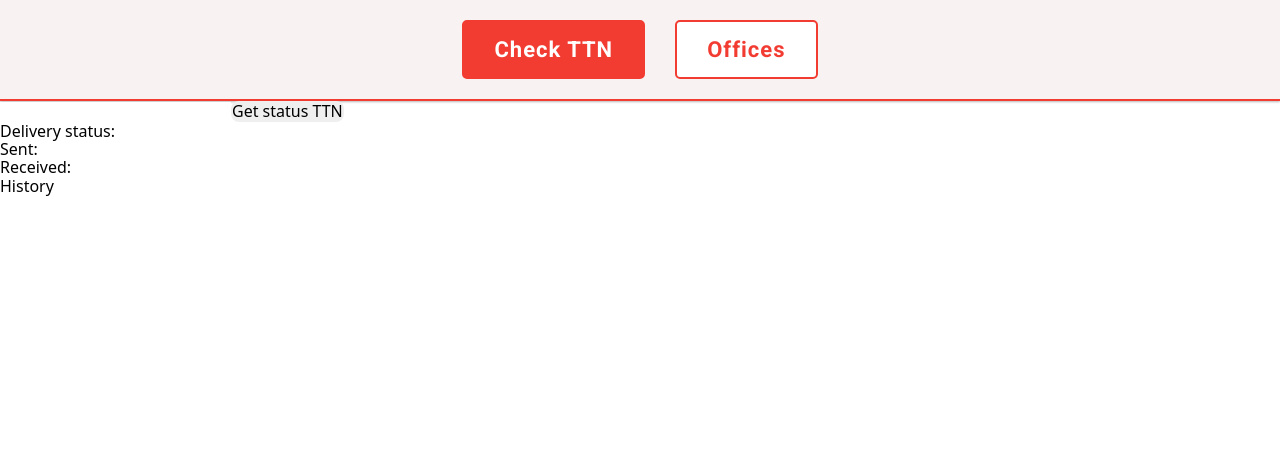
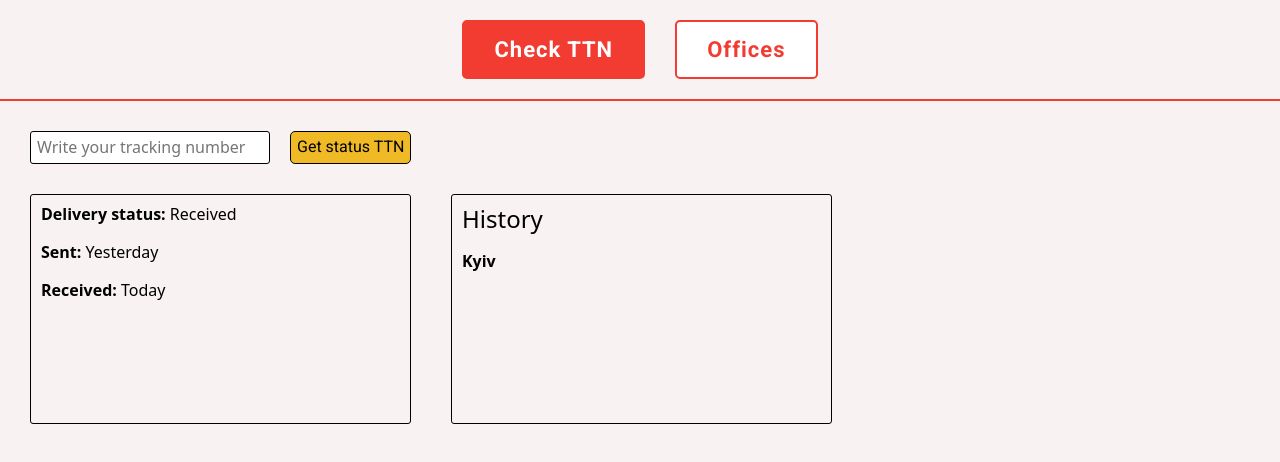
Before and after one commit to LeonidYezerskyi/new-post-app, a React (Vite) app: page / in a window 1280 px wide. Shown: the top 462 px of the page. Built offline with nearby package versions, Linux system fonts and the light colour scheme; the HTML template or start-up script is replaced by a standard one.

Commit message:
ADDED: styles to all components

```diff
--- a/src/App.module.css
+++ b/src/App.module.css
@@ -1,8 +1,6 @@
 #root {
   max-width: 1280px;
   margin: 0 auto;
-  padding-left: 20px;
-  padding-right: 20px;
   text-align: center;
 }
 
@@ -13,7 +11,6 @@
   gap: 30px;
   padding: 20px 50px;
   border-bottom: 2px solid #f23c32;
-  box-shadow: 0 1px 2px #b9b9b9;
   background-color: #f8f2f2;
 }
 
@@ -29,10 +26,24 @@
   border-radius: 5px 5px 5px 5px;
   transition: all 0.3s;
   cursor: pointer;
+
+  &:hover,
+  &:focus {
+    color: #ff0d00;
+    border-color: #ff0d00;
+    transform: translateY(-2px);
+    box-shadow: 0 0 0 0.8px #f23c32;
+  }
 }
 
 .tabPage.active {
   background-color: #f23c32;
   color: #ffffff;
   border: 2px solid #f23c32;
+
+  &:hover,
+  &:focus {
+    background-color: #ff0d00;
+    border-color: #ff0d00;
+  }
 }
--- a/src/components/CheckHistory/CheckHistory.jsx
+++ b/src/components/CheckHistory/CheckHistory.jsx
@@ -2,7 +2,12 @@ import css from './CheckHistory.module.css'
 
 const CheckHistory = () => {
     return (
-        <div>History</div>
+        <div className={css.historyWrapper}>
+            <h2>History</h2>
+            <ul>
+                <li className={css.text}>Kyiv</li>
+            </ul>
+        </div>
     )
 }
 
--- a/src/components/CheckHistory/CheckHistory.module.css
+++ b/src/components/CheckHistory/CheckHistory.module.css
@@ -0,0 +1,17 @@
+.historyWrapper {
+  display: flex;
+  flex-direction: column;
+  gap: 20px;
+  width: 381px;
+  height: 230px;
+  border: 1px solid black;
+  border-radius: 3px;
+  padding: 10px 10px;
+}
+
+.text {
+  font-size: 16px;
+  letter-spacing: 1;
+  font-weight: 600;
+  color: black;
+}
--- a/src/components/OfficesList/OfficesList.jsx
+++ b/src/components/OfficesList/OfficesList.jsx
@@ -2,9 +2,9 @@ import css from './OfficesList.module.css'
 
 const OfficesList = () => {
     return (
-        <div>
-            <h2>Offices&apos; list</h2>
-            <ul>
+        <div className={css.listContainer}>
+            <h1 className={css.title}>List of branches</h1>
+            <ul className={css.listWrapper}>
                 <li >Description</li>
             </ul>
         </div>
--- a/src/components/OfficesList/OfficesList.module.css
+++ b/src/components/OfficesList/OfficesList.module.css
@@ -0,0 +1,18 @@
+.listContainer {
+  padding: 30px;
+  background-color: #f8f2f2;
+}
+
+.title {
+  font-family: Roboto;
+  font-size: 22px;
+  font-weight: 500;
+  letter-spacing: 1.3;
+  padding-bottom: 20px;
+}
+
+.listWrapper {
+  border: 1px solid #f23c32;
+  border-radius: 4px;
+  padding: 20px;
+}
--- a/src/components/TrackingForm/TrackingForm.jsx
+++ b/src/components/TrackingForm/TrackingForm.jsx
@@ -2,9 +2,13 @@ import css from './TrackingForm.module.css'
 
 const TrackingForm = () => {
     return (
-        <div>
-            <input type="text" />
-            <button type='button'>Get status TTN</button>
+        <div className={css.formWrapper}>
+            <input
+                className={css.input}
+                placeholder='Write your tracking number'
+                type="text"
+            />
+            <button className={css.btn} type='button'>Get status TTN</button>
         </div>
     )
 }
--- a/src/components/TrackingForm/TrackingForm.module.css
+++ b/src/components/TrackingForm/TrackingForm.module.css
@@ -0,0 +1,35 @@
+.formWrapper {
+  display: flex;
+  align-items: center;
+  gap: 20px;
+  padding-bottom: 30px;
+}
+
+.input {
+  width: 240px;
+  font-size: 16px;
+  font-weight: 600;
+  letter-spacing: 1;
+  border: 1px solid black;
+  border-radius: 3px;
+  padding: 6px;
+  color: black;
+}
+
+.input::placeholder {
+  font-weight: 400;
+}
+
+.btn {
+  border: 1px solid black;
+  border-radius: 5px;
+  padding: 6px;
+  font-family: Roboto;
+  font-size: 16px;
+  letter-spacing: 1;
+  background-color: rgb(240, 186, 38);
+
+  &:hover {
+    background-color: rgb(255, 219, 119);
+  }
+}
--- a/src/components/TrackingResult/TrackingResult.jsx
+++ b/src/components/TrackingResult/TrackingResult.jsx
@@ -2,12 +2,10 @@ import css from './TrackingResult.module.css'
 
 const TrackingResult = () => {
     return (
-        <div>
-            <div>
-                <p>Delivery status: </p>
-                <p>Sent: </p>
-                <p>Received: </p>
-            </div>
+        <div className={css.resultWrapper}>
+            <p className={css.text}>Delivery status: <span>Received</span></p>
+            <p className={css.text}>Sent: <span>Yesterday</span></p>
+            <p className={css.text}>Received: <span>Today</span></p>
         </div>
     )
 }
--- a/src/components/TrackingResult/TrackingResult.module.css
+++ b/src/components/TrackingResult/TrackingResult.module.css
@@ -0,0 +1,20 @@
+.resultWrapper {
+  display: flex;
+  flex-direction: column;
+  gap: 20px;
+  width: 381px;
+  border: 1px solid black;
+  border-radius: 3px;
+  padding: 10px 10px;
+}
+
+.text {
+  font-size: 16px;
+  letter-spacing: 1;
+  font-weight: 600;
+  color: black;
+}
+
+.text span {
+  font-weight: 400;
+}
--- a/src/index.css
+++ b/src/index.css
@@ -17,6 +17,7 @@ body {
   -webkit-font-smoothing: antialiased;
   -moz-osx-font-smoothing: grayscale;
   box-sizing: border-box;
+  background-color: #f8f2f2;
 }
 
 a {
--- a/src/pages/HomePage/HomePage.jsx
+++ b/src/pages/HomePage/HomePage.jsx
@@ -5,11 +5,13 @@ import css from './HomePage.module.css'
 
 const HomePage = () => {
     return (
-        <>
+        <div className={css.homeContainer}>
             <TrackingForm />
-            <TrackingResult />
-            <CheckHistory />
-        </>
+            <div className={css.resultWrapper}>
+                <TrackingResult />
+                <CheckHistory />
+            </div>
+        </div>
     )
 }
 
--- a/src/pages/HomePage/HomePage.module.css
+++ b/src/pages/HomePage/HomePage.module.css
@@ -0,0 +1,10 @@
+.homeContainer {
+  background-color: #f8f2f2;
+  padding: 30px;
+}
+
+.resultWrapper {
+  display: flex;
+  flex-direction: row;
+  gap: 40px;
+}
```
